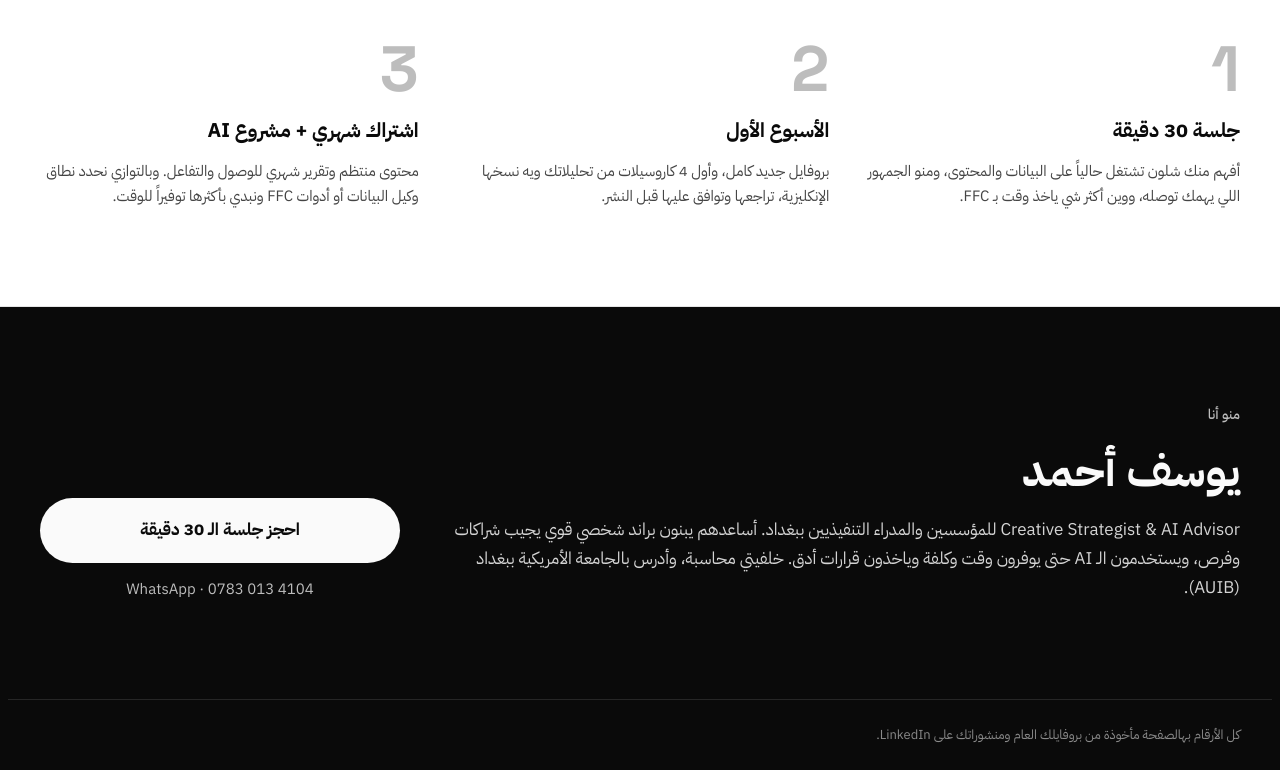
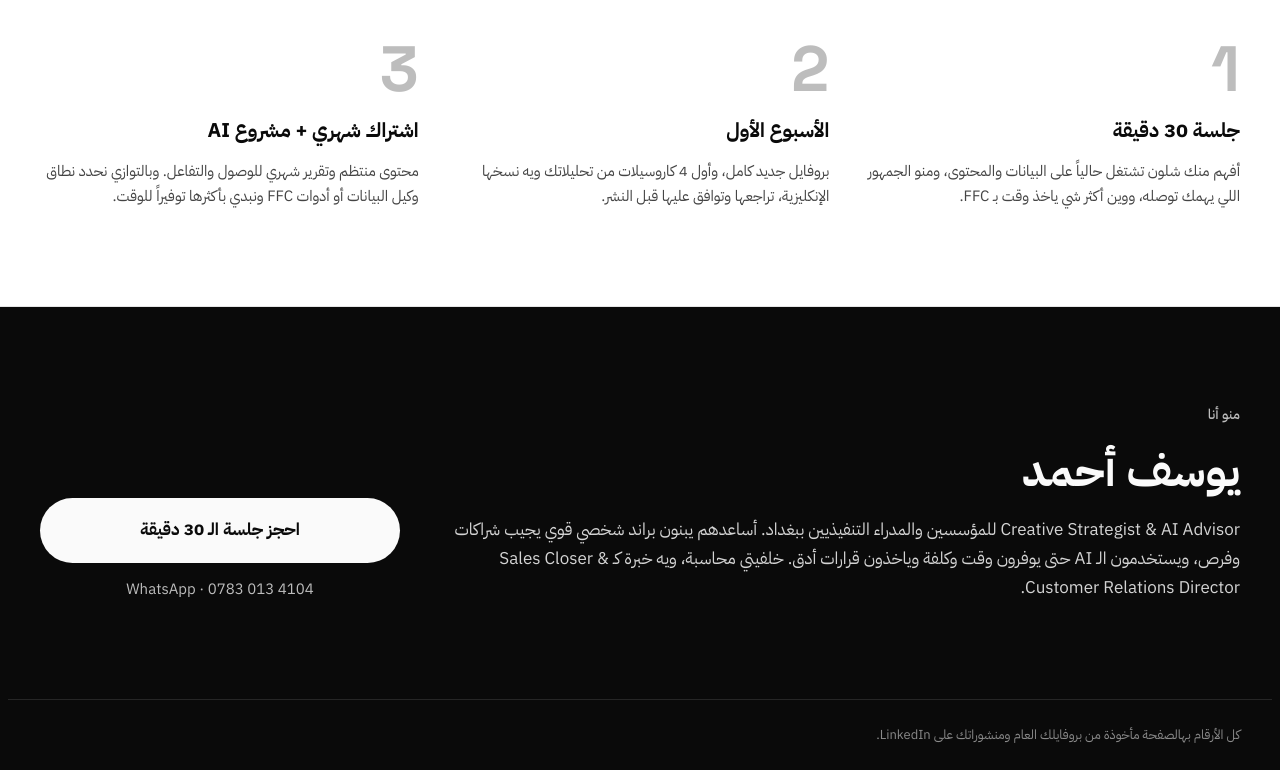
Before and after one commit to yousif99u1234-hue/manar-alobaidy, a plain HTML site: page index.html in a window 1280 px wide. Shown: the part 6174-6944 px from the top of the page. Drawn offline with Linux system fonts and the light colour scheme.

Commit message:
Update bio line on landing page
Co-Authored-By: Claude Opus 5.5 <noreply@anthropic.com>
Claude-Session: https://claude.ai/code/session_012oCoiii9DVZAPc14KpUsq4

```diff
--- a/index.html
+++ b/index.html
@@ -353,7 +353,7 @@ h1,h2,h3{margin:0}
 <div style="flex: 1 1 480px; display: flex; flex-direction: column; gap: 16px; min-width: 0">
 <span style="font-size: 14px; color: #BDBDBD; font-weight: 500">منو أنا</span>
 <h2 style="font-size: clamp(28px, 3.6vw, 44px); line-height: 1.3; font-weight: 700">يوسف أحمد</h2>
-<p style="font-size: 17px; color: #D4D4D4">Creative Strategist &amp; AI Advisor للمؤسسين والمدراء التنفيذيين ببغداد. أساعدهم يبنون براند شخصي قوي يجيب شراكات وفرص، ويستخدمون الـ AI حتى يوفرون وقت وكلفة وياخذون قرارات أدق. خلفيتي محاسبة، وأدرس بالجامعة الأمريكية ببغداد (AUIB).</p>
+<p style="font-size: 17px; color: #D4D4D4">Creative Strategist &amp; AI Advisor للمؤسسين والمدراء التنفيذيين ببغداد. أساعدهم يبنون براند شخصي قوي يجيب شراكات وفرص، ويستخدمون الـ AI حتى يوفرون وقت وكلفة وياخذون قرارات أدق. خلفيتي محاسبة، ويه خبرة كـ Sales Closer &amp; Customer Relations Director.</p>
 </div>
 <div style="flex: 0 1 360px; display: flex; flex-direction: column; gap: 14px">
 <a href="https://wa.me/9647830134104" style="background: #FAFAFA; color: #0A0A0A; text-decoration: none; font-weight: 700; padding: 18px 28px; border-radius: 999px; font-size: 17px; text-align: center; min-height: 44px; box-sizing: border-box">احجز جلسة الـ 30 دقيقة</a>
```
